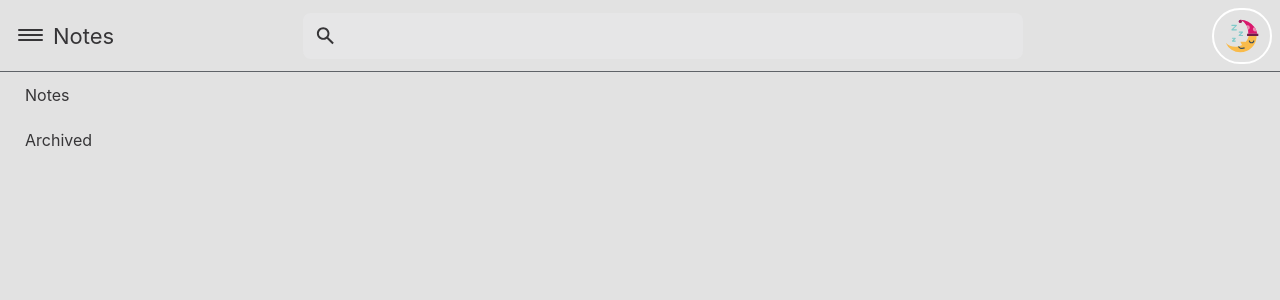
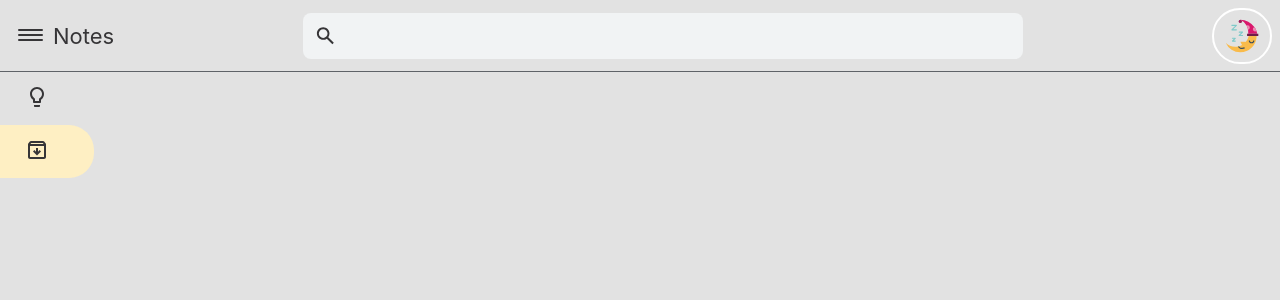
Before and after one commit to amitpanigrahi/g-keep-clone, a React (Create React App) app: page / in a window 1280 px wide. Shown: the top 300 px of the page. Built offline with nearby package versions, Linux system fonts and the light colour scheme.

Commit message:
Updated styles

```diff
--- a/src/components/HamBurger/index.js
+++ b/src/components/HamBurger/index.js
@@ -1,10 +1,10 @@
 import React, {useState} from "react";
 import {StyledHamBurger} from "./styles";
 
-const HamBurger = () => {
+const HamBurger = ({onClick}) => {
     const [isActive, setActive] = useState(false);
     return (
-        <StyledHamBurger onClick={() => setActive(!isActive)} className={`hamburger${isActive ? " is-active" : ""}`}>
+        <StyledHamBurger onClick={() => {onClick();setActive(!isActive);}} className={`hamburger${isActive ? " is-active" : ""}`}>
             <div className={"hamburger-box"}>
                 <div className={"hamburger-inner"}/>
             </div>
--- a/src/components/Header/index.js
+++ b/src/components/Header/index.js
@@ -5,7 +5,7 @@ import HamBurger from "../HamBurger";
 import {StyledHeaderWrapper} from "./styles";
 import SearchBar from "../SearchBar";
 
-const Header = ({title = "Notes"}) => {
+const Header = ({title = "Notes", toggleSidebar}) => {
     const themeState = useTheme();
     const {
         theme,
@@ -14,7 +14,7 @@ const Header = ({title = "Notes"}) => {
     return (
         <StyledHeaderWrapper>
             <div className={"burger-title"}>
-                <HamBurger/>
+                <HamBurger onClick={toggleSidebar} />
                 <div className={"title"}>{title}</div>
             </div>
             <SearchBar/>
--- a/src/components/SearchBar/styles.js
+++ b/src/components/SearchBar/styles.js
@@ -6,7 +6,7 @@ export const StyledSearchBar = styled("div")`
     align-items: center;
     justify-content:
     overflow: hidden;
-    background: rgba(241,243,244, ${({isLight}) => isLight ? "1" : "0.24"});
+    background: rgba(241,243,244, ${({theme}) => theme.isLight ? "1" : "0.24"});
     border-radius: 8px;
     border: 1px solid transparent;
     transition: background 100ms ease-in,width 100ms ease-out;
--- a/src/components/Sidebar/index.js
+++ b/src/components/Sidebar/index.js
@@ -1,16 +1,34 @@
 import React from "react";
 import {StyledSidebar} from "./styles";
-const Sidebar = () => {
-  return (
-      <StyledSidebar>
-          <div className={"item"}>
-              Notes
-          </div>
-          <div className={"item"}>
-              Archived
-          </div>
-      </StyledSidebar>
-  )
+import {ARCHIVE_ICON, NOTES_ICON} from "../../constants/imgMap";
+
+const optionList = [
+    {
+        icon: NOTES_ICON,
+        label: "Notes",
+    },
+    {
+        icon: ARCHIVE_ICON,
+        label: "Archived",
+    },
+];
+
+const Sidebar = ({isExpanded}) => {
+    return (
+        <StyledSidebar>
+            {optionList.map((val, i) => {
+                const {
+                    icon,
+                    label,
+                } = val;
+                return (
+                    <div key={i} className={`item d_flex align_items_center ${i ? "active" : ""}`}>
+                        <span className={"icon-wrap"}>{icon}</span>{isExpanded ? label : ""}
+                    </div>
+                )
+            })}
+        </StyledSidebar>
+    )
 };
 
 
--- a/src/components/Sidebar/styles.js
+++ b/src/components/Sidebar/styles.js
@@ -1,9 +1,18 @@
 import styled from "styled-components";
 
 export const StyledSidebar = styled("div")({
-    width: "20%",
     ".item": {
         padding: "12.5px 25px",
         cursor: "pointer",
+        "&.active": {
+            borderRadius: "0 25px 25px 0",
+            background: ({theme}) => theme.isLight ? "#feefc3" : "#41331c",
+        },
+        svg: {
+            fill: ({theme}) => theme.text,
+        },
+        ".icon-wrap": {
+            paddingRight: "20px",
+        }
     }
 });
--- a/src/constants/imgMap.js
+++ b/src/constants/imgMap.js
@@ -3,8 +3,12 @@ import {ReactComponent as SearchIcon} from '../icons/search.svg';
 import {ReactComponent as MoonIcon} from '../icons/moon.svg';
 import {ReactComponent as SunIcon} from '../icons/sun.svg';
 import {ReactComponent as CloseIcon} from '../icons/close.svg';
+import {ReactComponent as ArchiveIcon} from '../icons/archive.svg';
+import {ReactComponent as NotesIcon} from '../icons/notes.svg';
 
 export const SEARCH_ICON = <SearchIcon />;
 export const MOON_ICON = <MoonIcon />;
 export const SUN_ICON = <SunIcon />;
 export const CLOSE_ICON = <CloseIcon />;
+export const ARCHIVE_ICON = <ArchiveIcon />;
+export const NOTES_ICON = <NotesIcon />;
--- a/src/constants/theme.js
+++ b/src/constants/theme.js
@@ -13,6 +13,7 @@ const themeDark = {
 };
 
 export const lightTheme = {
+    isLight: true,
     body: '#e2e2e2',
     text: '#363537',
     toggleBorder: '#fff',
@@ -20,6 +21,7 @@ export const lightTheme = {
 };
 
 export const darkTheme = {
+    isLight: false,
     body: '#363537',
     text: '#FAFAFA',
     toggleBorder: '#6B8096',
--- a/src/containers/WorkSpace/index.js
+++ b/src/containers/WorkSpace/index.js
@@ -1,14 +1,17 @@
-import React from "react";
+import React, {useState} from "react";
 import Header from "../../components/Header";
 import Sidebar from "../../components/Sidebar";
 import Display from "../../components/Display";
 
 const WorkSpaceComponent = () => {
+    const [expandedSidebar, setSideBar] = useState(false);
     return (
         <div>
-            <Header/>
-            <Sidebar/>
-            <Display />
+            <Header toggleSidebar={() => setSideBar(!expandedSidebar)}/>
+            <div className={"d_flex"}>
+                <Sidebar isExpanded={expandedSidebar}/>
+                <Display/>
+            </div>
         </div>
     )
 };
--- a/src/styles/global.js
+++ b/src/styles/global.js
@@ -35,4 +35,23 @@ export const GlobalStyles = createGlobalStyle`
         cursor: pointer;
     }
   }
+  .d {
+    &_flex {
+        display: flex;
+    }
+  }
+  .align {
+    &_items {
+        &_center {
+            align-items: center;
+        }
+    }
+  }
+  .justify {
+    &_content {
+        &_center {
+            justify-content: center;
+        }
+    }
+  }
 `;
```
